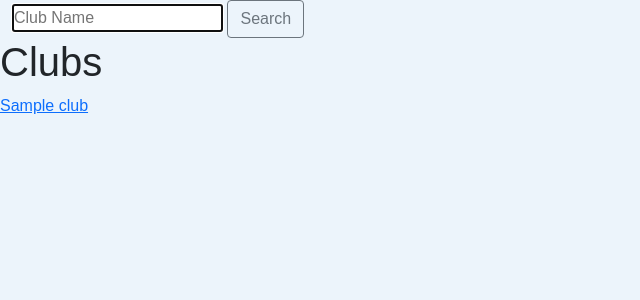
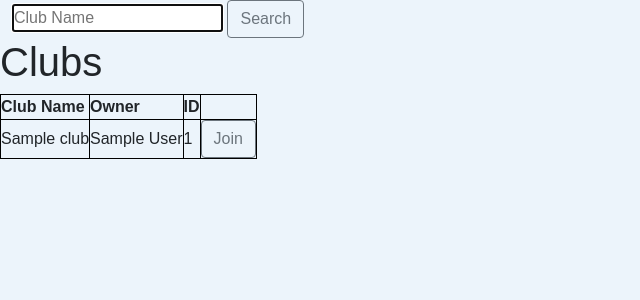
Before and after one commit to jnerby/project, a Flask app: page /clubs in a window 1280 px wide. Shown: the part 56-356 px from the top of the page, without its empty margins (0-640 px from the left). Run offline with Flask 2, Linux system fonts and the light colour scheme; the visitor is signed in with stand-in values (Sample User, id 1); tables that the repository leaves empty hold one stand-in row (values such as "Sample post").

Commit message:
Updated join clubs AJAX

```diff
--- a/crud.py
+++ b/crud.py
@@ -11,7 +11,6 @@ def add_club(name, user_id):
     db.session.commit()
 
     return new_club
-
 
 def login_required(f):
     """
@@ -30,6 +29,10 @@ def get_all_clubs():
     """Return all existing clubs that users can join"""
     return Club.query.all()
 
+def get_club_owner(club):
+    """Get name of club owner to display in browse screen"""
+    owner = User.query.filter_by(user_id=club.owner_id).one()
+    return f"{owner.fname} {owner.lname}"
 
 def register_user(fname, lname, email, username, password):
     """Register new user"""
@@ -43,13 +46,15 @@ def register_user(fname, lname, email, username, password):
 
 def request_to_join(user_id, club_id):
     """Process user requests to join existing clubs"""
+    # only send request if user has not requested before
+    if db.session.query(ClubUser).filter_by(user_id=user_id, club_id=club_id).first() is None:
+        join_request = ClubUser(user_id=user_id, club_id=club_id, approved=False)
+        db.session.add(join_request)
+        db.session.commit()
 
-    join_request = ClubUser(user_id=user_id, club_id=club_id, approved=False)
+        return join_request
 
-    db.session.add(join_request)
-    db.session.commit(join_request)
 
-    return join_request
 
 def validate_username(username):
     """Check availability of username"""
--- a/server.py
+++ b/server.py
@@ -19,6 +19,18 @@ key = os.environ.get('API_KEY')
 def render_homepage():
     return render_template('home.html')
 
+@app.route('/clubrequest', methods=['POST'])
+@crud.login_required
+def create_request():
+    """Enter request to join club in db"""
+    club_id = request.json.get('club_id')
+    user_id = session['user_id']
+
+    crud.request_to_join(user_id, club_id)
+
+    return 'Request Sent'
+
+
 @app.route('/club', methods=['GET', 'POST'])
 @crud.login_required
 def create_new_club():
@@ -30,36 +42,25 @@ def create_new_club():
         # user_id from session
         user_id = session['user_id']
 
-        # check that club name not already in db
-        if Club.query.filter_by(name=name).first() is None:
-            # create a new club
-            crud.add_club(name, user_id)
-            flash(f"{name} created!")
-        else:
-            flash('Club name unavailable. Please try again.')
+        crud.add_club(name, user_id)
+        flash(f"{name} created!")
 
-    return render_template('new_club.html')
-
-
-@app.route('/club_details/<club_id>')
-@crud.login_required
-def view_club_details(club_id):
-    """Show details of a specific club"""
-    # get the club user selected
-    club = Club.query.get(club_id)
-    # get owner
-    owner = User.query.filter_by(user_id = club.owner_id).first()
-
-    return render_template('club_details.html', club=club, owner=owner)
+    return render_template('club_create.html')
 
 
 @app.route('/clubs', methods=['GET', 'POST'])
 @crud.login_required
 def join_club():
     """View all clubs"""
-    # if request.method == 'POST':
     all_clubs = crud.get_all_clubs()
-    return render_template('club_browse.html', all_clubs=all_clubs)
+    clubs = []
+    for club in all_clubs:
+        owner = crud.get_club_owner(club)
+        # name = club.name
+        # club_owners[name] = owner
+        clubs.append({'owner': owner, 'name': club.name, 'club_id': club.club_id})
+    ## PASS OWNER NAME TO TEMPLATE? CREATE SEP DICTIONARY WITH OWNER NAMES?
+    return render_template('club_browse.html', clubs=clubs)
 
 
 @app.route('/login', methods=['GET', 'POST'])
--- a/static/css/styles.css
+++ b/static/css/styles.css
@@ -28,3 +28,8 @@ body {
     border-radius: 20px;
     box-shadow: 0 32px 75px rgba(68,77,136,0.2);
 }
+
+table, th, td {
+    border: 1px solid black;
+    border-collapse: collapse;
+  }
--- /dev/null
+++ b/static/js/club_request.js
@@ -0,0 +1,22 @@
+const buttons = document.querySelectorAll('.club-request');
+
+for (const button of buttons){
+    button.addEventListener('click', evt => {
+        const data = {
+            club_id: evt.target.id
+        }
+        fetch('/clubrequest', {
+            method: 'POST',
+            body: JSON.stringify(data),
+            headers: {
+              'Content-Type': 'application/json',
+            },
+          })
+          .then(response => response.text())
+            // second then is to gray out button if request went throught
+          .then(responseJSON => {
+            evt.target.innerHTML = responseJSON;
+            evt.target.disabled = true;
+          });
+        });
+}
--- a/templates/base.html
+++ b/templates/base.html
@@ -15,7 +15,6 @@
     <script src="https://cdn.jsdelivr.net/npm/bootstrap@4.5.3/dist/js/bootstrap.bundle.min.js" integrity="sha384-ho+j7jyWK8fNQe+A12Hb8AhRq26LrZ/JpcUGGOn+Y7RsweNrtN/tE3MoK7ZeZDyx" crossorigin="anonymous"></script>
 
   </head>
-
   <body>
     <nav class="navbar navbar-expand-lg navbar-dark bg-dark">
       <div class="container-fluid">
@@ -57,5 +56,7 @@
     {% block content %}
     {% endblock %}
     </div>
+    {% block scripts %}
+    {% endblock %}
   </body>
 </html>
--- a/templates/club_browse.html
+++ b/templates/club_browse.html
@@ -10,10 +10,23 @@
     </div>
     <div>
         <h1>Clubs</h1>
-        {% for club in all_clubs %}
-            <div>
-                <a href="/club_details/{{ club['club_id'] }}">{{ club['name'] }}</a>
-            </div>
-        {% endfor %}
+        <table>
+            <tr>
+                <th>Club Name</th>
+                <th>Owner</th>
+                <th>ID</th>
+            </tr>
+            {% for club in clubs %}
+            <tr>
+                <td>{{ club['name'] }}</td>
+                <td>{{ club['owner'] }}</td>
+                <td>{{ club['club_id'] }}</td>
+                <td><button class="btn btn-outline-secondary club-request" id={{ club['club_id'] }}>Join</button></td>
+            </tr>
+            {% endfor %}
+        </table>
     </div>
 {% endblock %}
+{% block scripts %}
+<script src="static/js/club_request.js"></script>
+{% endblock %}
```
Also changed, not shown: templates/club_details.html (deleted, +0 -10 lines), templates/club_create.html (renamed from templates/new_club.html).
